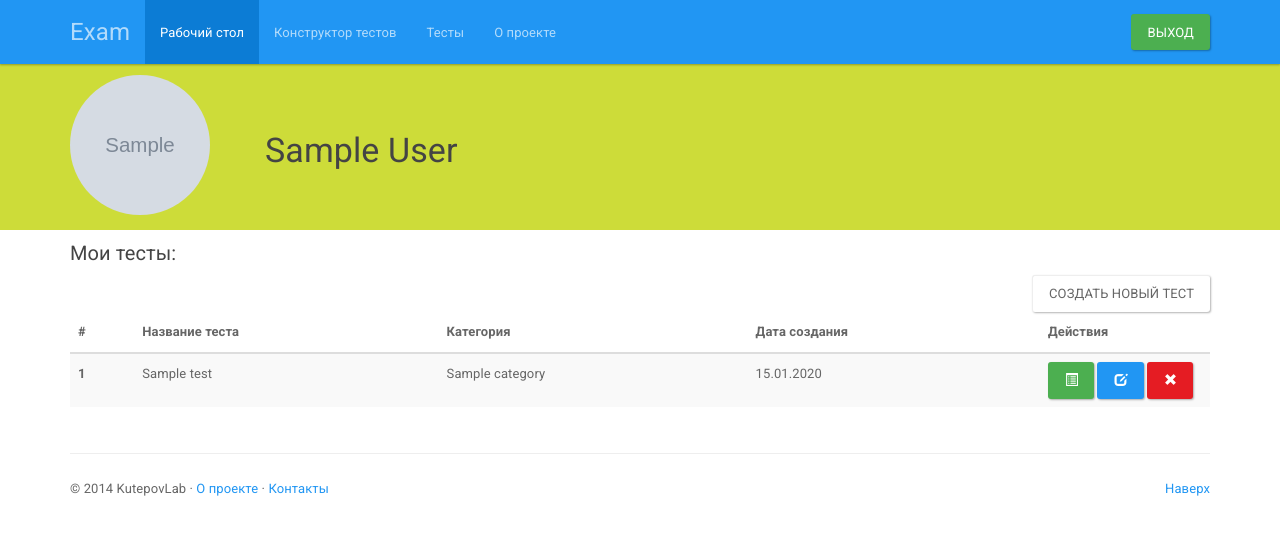
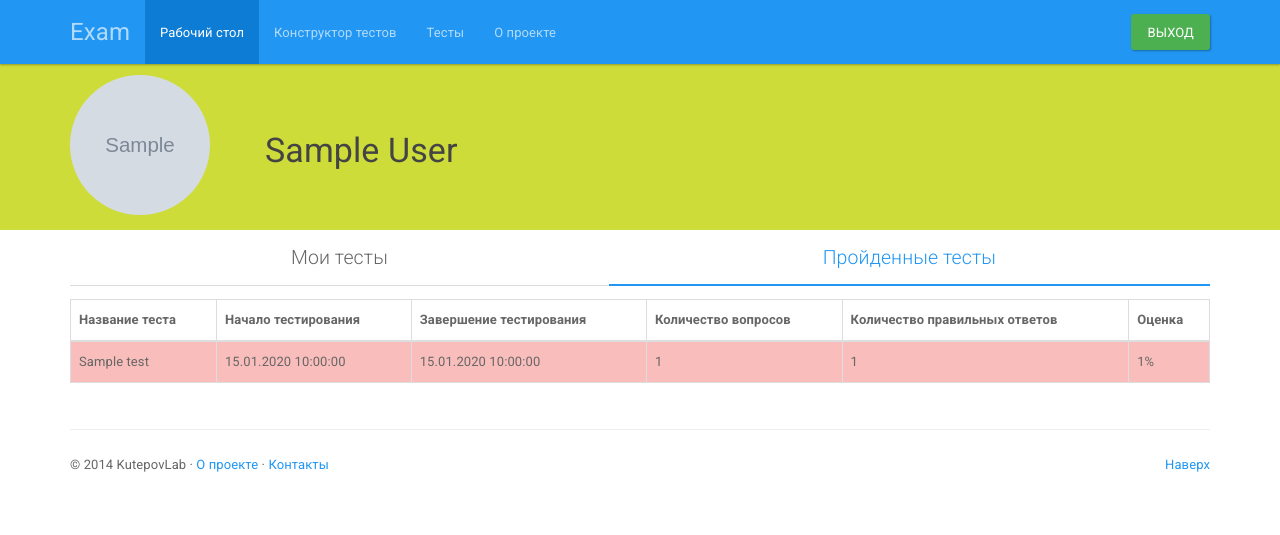
Before and after one commit to AlexeyKutepov/exam_project, a Django app: page /dashboard/results/ in a window 1280 px wide. Shown: the top 535 px of the page. Run offline with Django 3.2, Linux system fonts and the light colour scheme; a user stored in the database is signed in; tables that the repository leaves empty hold one stand-in row (values such as "Sample post"); grey boxes marked "Sample" are stand-in pictures; some libraries are stand-ins or nearby versions.

Commit message:
The results of tests were added onto dashboard page

```diff
--- a/exam/urls.py
+++ b/exam/urls.py
@@ -5,6 +5,7 @@ from exam import views
 
 urlpatterns = patterns('',
         url(r'^$', views.index, name='index'),
+        url(r'^dashboard/results/', views.dashboard_results, name='dashboard_results'),
         url(r'^dashboard/', views.dashboard, name='dashboard'),
         url(r'^journal/(?P<id>\d+)/$', views.journal, name='journal'),
         url(r'^create_new_test/', views.create_new_test, name='create_new_test'),
--- a/exam/views.py
+++ b/exam/views.py
@@ -19,13 +19,38 @@ def dashboard(request):
     if "delete" in request.POST:
         Test.objects.get(id=int(request.POST["delete"])).delete()
         test_list = Test.objects.filter(author=request.user)
-        return render(request, "exam/dashboard.html", {"test_list": test_list})
+        return render(
+            request,
+            "exam/dashboard.html",
+            {
+                "dashboard": True,
+                "test_list": test_list
+            }
+        )
     elif "journal" in request.POST:
         return HttpResponseRedirect(reverse("journal", args=[request.POST["journal"]]))
     else:
         test_list = Test.objects.filter(author=request.user)
-        return render(request, "exam/dashboard.html", {"test_list": test_list})
+        return render(
+            request,
+            "exam/dashboard.html",
+            {
+                "dashboard": True,
+                "test_list": test_list
+            }
+        )
 
+@login_required(login_url='/')
+def dashboard_results(request):
+    journal_list = Journal.objects.filter(user=request.user)
+    return render(
+        request,
+        "exam/dashboard.html",
+        {
+            "dashboard": False,
+            "journal_list": journal_list
+        }
+    )
 
 
 @login_required(login_url='/')
@@ -262,7 +287,7 @@ def create_new_question(request, id):
     type_list = [
             "Содержит один или несколько правильных вариантов ответа",
             "Содержит только один правильный вариант ответа",
-            "Вопрос со свободной формой ответа"
+            "Вопрос со свободной формой ответа",
         ]
     if "type" in request.POST and int(request.POST["type"]) in (1, 2, 3):
         if test.test is None or test.test == b'':
--- a/static/js/menu.js
+++ b/static/js/menu.js
@@ -14,11 +14,5 @@ window.onload=function() {
         $("#liTestConstructor").addClass("active");
     } else if (pathname.indexOf('tests') + 1) {
         $("#liTests").addClass("active");
-    } else if (pathname.indexOf('start_test') + 1) {
-        $("#liTests").addClass("active");
-    } else if (pathname.indexOf('next_question') + 1) {
-        $("#liTests").addClass("active");
-    } else if (pathname.indexOf('end_test') + 1) {
-        $("#liTests").addClass("active");
     }
 };
--- a/templates/exam/dashboard.html
+++ b/templates/exam/dashboard.html
@@ -8,7 +8,7 @@
             <div class="row vertical-align">
                 <div class="col-lg-2">
                     <img class="img-circle"
-                         src="{{MEDIA_URL}}{{ user.picture }}"
+                         src="{{ MEDIA_URL }}{{ user.picture }}"
                          alt="Generic placeholder image" width="140" height="140">
                 </div>
                 <div class="col-lg-8">
@@ -19,12 +19,19 @@
     </div>
 {% endblock %}
 {% block content %}
+    {% if dashboard %}
+        <ul class="nav nav-tabs nav-justified lead">
+            <li role="presentation" class="active"><a href="{% url "dashboard" %}">Мои тесты</a></li>
+            <li role="presentation"><a href="{% url "dashboard_results" %}">Пройденные тесты</a></li>
+        </ul>
         <div class="row">
             <div class="col-lg-12">
                 <div class="row">
                     <div class="col-lg-12">
-                    <h5>Мои тесты:</h5>
-                    <a class="pull-right" href="{% url "create_new_test" %}"><input type="button" class="btn btn-default" value="Создать новый тест"></a>
+                        <p></p>
+                        <a class="pull-right" href="{% url "create_new_test" %}"><input type="button"
+                                                                                        class="btn btn-default"
+                                                                                        value="Создать новый тест"></a>
                     </div>
                 </div>
                 <div class="row">
@@ -50,13 +57,17 @@
                                         <td>
                                             <form action="{% url "dashboard" %}" method="post">
                                                 {% csrf_token %}
-                                            <button id="btnJournal{{ forloop.counter }}" type="submit" class="btn btn-success" name="journal" value="{{ test.id }}">
-                                              <span class="glyphicon glyphicon-list-alt" aria-hidden="true"></span>
+                                                <button id="btnJournal{{ forloop.counter }}" type="submit"
+                                                        class="btn btn-success" name="journal" value="{{ test.id }}">
+                                                    <span class="glyphicon glyphicon-list-alt"
+                                                          aria-hidden="true"></span>
                                                 </button>
-                                            <button id="btnEdit{{ forloop.counter }}" type="submit" class="btn btn-primary" name="edit" value="{{ test.id }}">
+                                                <button id="btnEdit{{ forloop.counter }}" type="submit"
+                                                        class="btn btn-primary" name="edit" value="{{ test.id }}">
                                                     <span class="glyphicon glyphicon-edit" aria-hidden="true"></span>
                                                 </button>
-                                            <button id="btnDel{{ forloop.counter }}" type="submit" class="btn btn-danger" name="delete" value="{{ test.id }}">
+                                                <button id="btnDel{{ forloop.counter }}" type="submit"
+                                                        class="btn btn-danger" name="delete" value="{{ test.id }}">
                                                     <span class="glyphicon glyphicon-remove" aria-hidden="true"></span>
                                                 </button>
                                             </form>
@@ -74,4 +85,45 @@
                 </div>
             </div>
         </div>
+    {% else %}
+        <ul class="nav nav-tabs nav-justified lead">
+            <li role="presentation"><a href="{% url "dashboard" %}">Мои тесты</a></li>
+            <li role="presentation" class="active"><a href="{% url "dashboard_results" %}">Пройденные тесты</a></li>
+        </ul>
+        <p></p>
+        <div class="row">
+            <div class="col-lg-12">
+                <table class="table table-hover table-bordered">
+                    <thead>
+                    <tr>
+                        <th>Название теста</th>
+                        <th>Начало тестирования</th>
+                        <th>Завершение тестирования</th>
+                        <th>Количество вопросов</th>
+                        <th>Количество правильных ответов</th>
+                        <th>Оценка</th>
+                    </tr>
+                    </thead>
+                    <tbody>
+                    {% for journal in journal_list %}
+                        {% if journal.result >= 70 %}
+                            <tr class="success">
+                                {% elif journal.result >= 40 %}
+                            <tr class="warning">
+                                {% else %}
+                            <tr class="danger">
+                        {% endif %}
+                    <td>{{ journal.test.name }}</td>
+                    <td>{{ journal.start_date|date:"d.m.Y H:i:s" }}</td>
+                    <td>{{ journal.end_date|date:"d.m.Y H:i:s" }}</td>
+                    <td>{{ journal.number_of_questions }}</td>
+                    <td>{{ journal.number_of_correct_answers }}</td>
+                    <td>{{ journal.result }}%</td>
+                    </tr>
+                    {% endfor %}
+                    </tbody>
+                </table>
+            </div>
+        </div>
+    {% endif %}
 {% endblock %}
```
Lines whose indentation alone changed are shown as unchanged.
